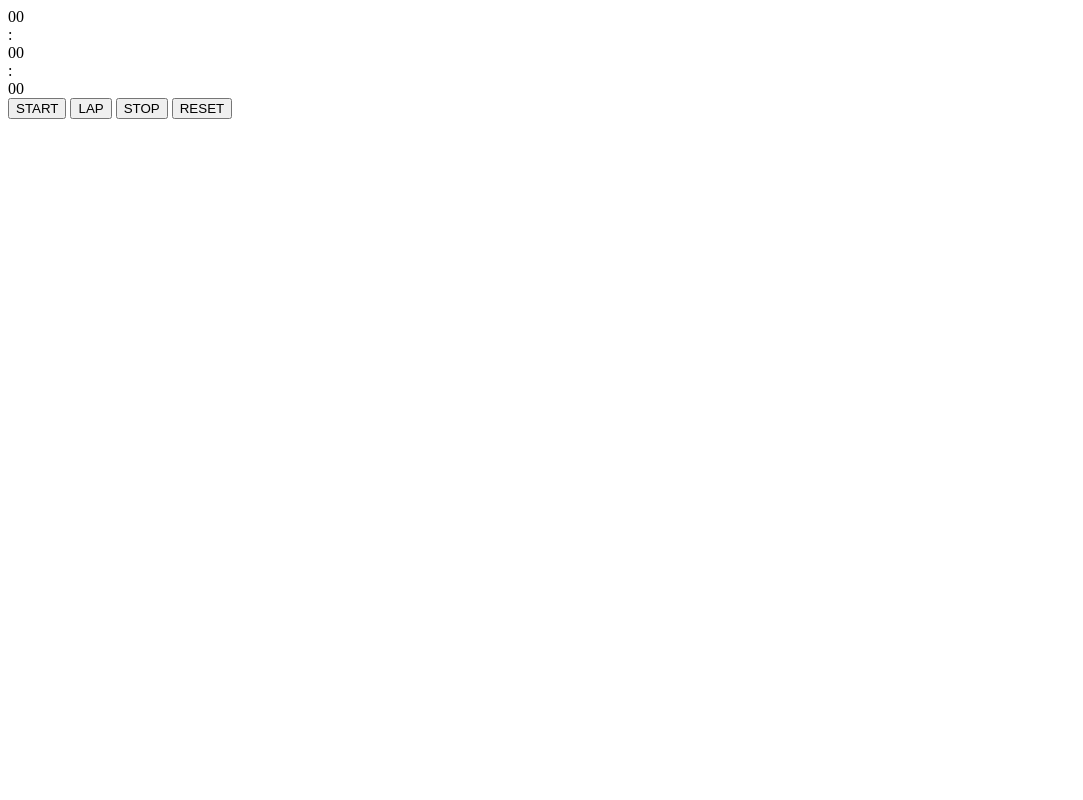
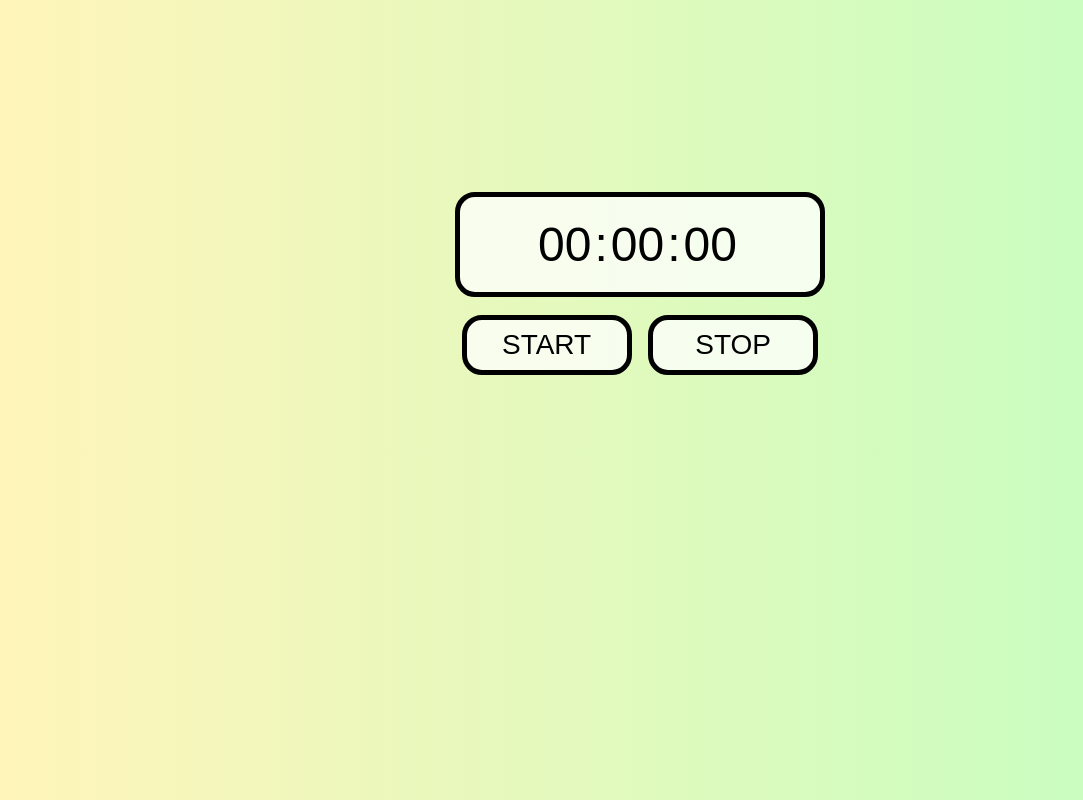
Before and after one commit to StefanAleksandrov/stopwatch-online, a plain HTML site: page index.html in a window 1280 px wide. Shown: the whole page, without its empty margins (0-1083 px from the left). Drawn offline with Linux system fonts and the light colour scheme; the site is published under a folder, as on GitHub Pages, so addresses that start at the root find nothing.

Commit message:
Update index.html

```diff
--- a/index.html
+++ b/index.html
@@ -4,8 +4,8 @@
     <meta charset="UTF-8">
     <meta name="viewport" content="width=device-width, initial-scale=1.0">
     <title>Stopwatch</title>
-    <link rel="stylesheet" href="/styles/style.css">
-    <script src="/script/stopwatch.js" defer></script>
+    <link rel="stylesheet" href="styles/style.css">
+    <script src="script/stopwatch.js" defer></script>
 </head>
 <body>
     <div class="time" id="time">
```
